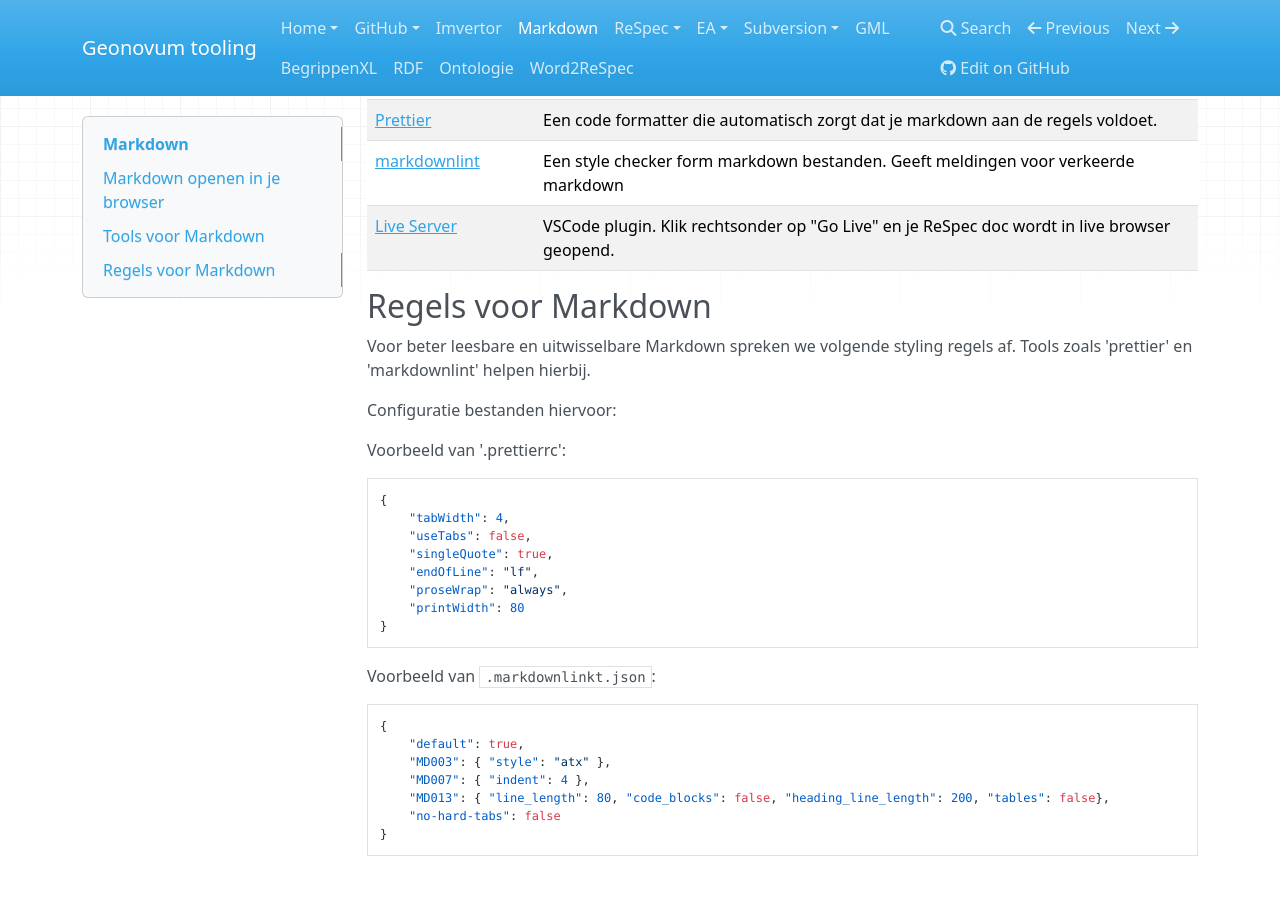
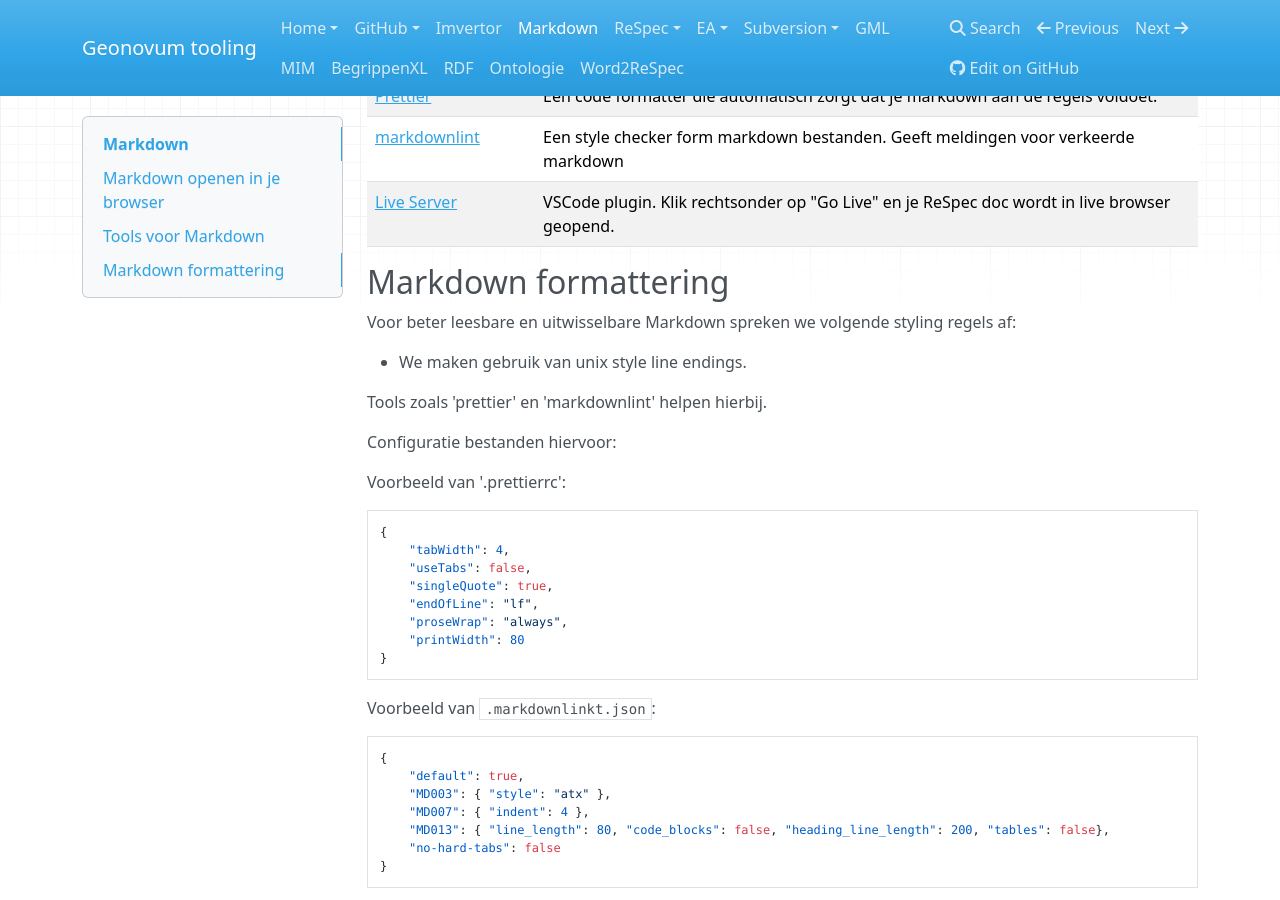
Before and after one commit to Geonovum/handleiding-tooling, an MkDocs documentation site: the page built from docs/Markdown.md, in a window 1280 px wide and 900 px high, scrolled down 1209 px. Built offline with MkDocs 1.6.1, drawn with Linux system fonts in a browser that asks for light colours; nearby versions of some CDN libraries; some of the changed text lies outside the part shown.

```diff
--- a/docs/Markdown.md
+++ b/docs/Markdown.md
@@ -1,7 +1,4 @@
 # Markdown
-
-Voor het extern publiceren van documenten en standaarden gebruiken we
-[ReSpec](../ReSpec). Deze tool ondersteunt naast HTML en Javascript ook Markdown
 
 [Markdown](https://nl.wikipedia.org/wiki/Markdown) is een lichtgewicht
 opmaaktaal op basis van platte tekst die zodanig ontworpen is dat het
@@ -13,6 +10,8 @@ teksteditor bewerken.
 Het ontwerpdoel van de taal is leesbaarheid. Teksten geschreven met behulp van
 Markdown zijn al leesbaar voordat opmaak is toegepast op de
 tekst. Opmaakinstructies en tags zijn dan ook niet te vinden in pure Markdown.
+
+De tekst in onze [ReSpec](../ReSpec) documenten schrijven we in Markdown.
 
 ## Markdown openen in je browser
 
@@ -54,10 +53,16 @@ In Firefox kan je dat instellen via de parameters.
 | [markdownlint](https://github.com/Laboratoria/mdlint)                                       | Een style checker form markdown bestanden. Geeft meldingen voor verkeerde markdown               |
 | [Live Server](https://marketplace.visualstudio.com/items?itemName=ritwickdey.LiveServer)    | VSCode plugin. Klik rechtsonder op "Go Live" en je ReSpec doc wordt in live browser geopend.    |
 
-## Regels voor Markdown
+## Markdown formattering
 
 Voor beter leesbare en uitwisselbare Markdown spreken we volgende styling regels
-af. Tools zoals 'prettier' en 'markdownlint' helpen hierbij.
+af:
+
+- We maken gebruik van unix style line endings.
+
+
+
+Tools zoals 'prettier' en 'markdownlint' helpen hierbij.
 
 Configuratie bestanden hiervoor:
 
--- a/mkdocs.yml
+++ b/mkdocs.yml
@@ -35,6 +35,7 @@ nav:
         - SVN installeren voor EAP: svn/SVN-installeren-voor-EAP.md
         - 'SVN importeren bestaand project': svn/SVN-importeren-bestaand-project.md
     - GML: GML.md
+    - MIM: MIM/index.md
     - BegrippenXL: BegrippenXL.md
     - RDF: RDF/UML-to-RDF.md
     - Ontologie: Handleiding-ontologie-maken-en-publiceren.md
```
Also changed, not shown: docs/EA/EA-toepassing-standaarddatatypen.md (+0 -4 lines), docs/GML.md (+1 -1 lines), docs/MIM/index.md (added, +14 -0 lines), docs/index.md (+4 -2 lines).
